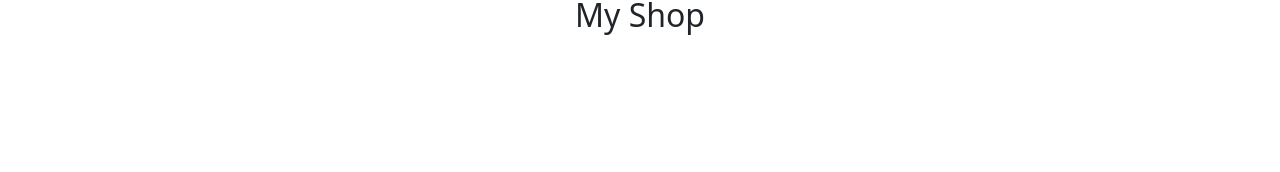
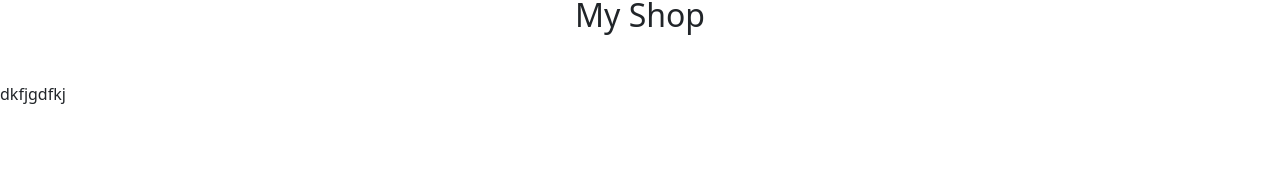
Before and after one commit to Ranahossamsalah/React-portfolio, a React (Create React App) app: page /ecommerce in a window 1280 px wide. Shown: the part 108-280 px from the top of the page. Built offline with nearby package versions, Linux system fonts and the light colour scheme.

Commit message:
adding p

```diff
--- a/src/pages/e-commerce/index.jsx
+++ b/src/pages/e-commerce/index.jsx
@@ -5,6 +5,7 @@ function Ecommerce (){
     const[products,setproduct] =useState()
     return ( <div className="product-wrapper" >
         <h2 className=" text-center m-5 ">My Shop </h2>
+        <p>dkfjgdfkj</p>
         </div>
     )
 }
```
